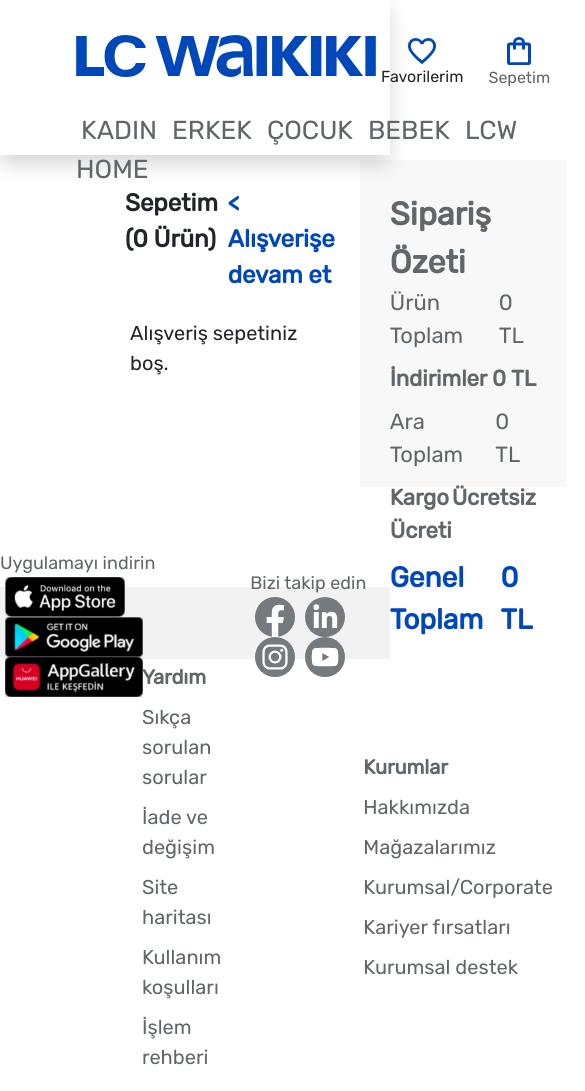
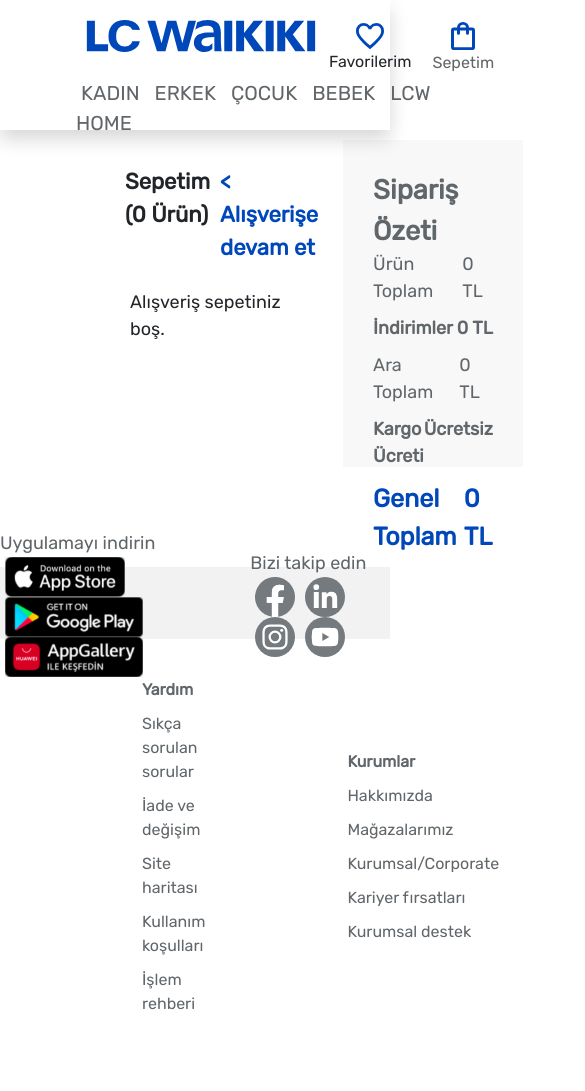
Before and after one commit to sametsunman/lcw-online, a React (Create React App) app: page /shopping-cart in a window 390 px wide. Shown: the top 1091 px of the page, 585 px wide, since content can reach past the window. Built offline with nearby package versions, Linux system fonts and the light colour scheme.

Commit message:
responsive design for smaller screen

```diff
--- a/src/components/Content/index.styles.jsx
+++ b/src/components/Content/index.styles.jsx
@@ -1,5 +1,10 @@
 import styled from 'styled-components';
+import device from '../../utils/Breakpoints'
 
 export const Wrapper = styled.div`
-  padding-top:  160px;
+  padding-top:  140px;
+
+  @media ${device.desktop} {
+    padding-top:  160px;
+  }
 `;
--- a/src/components/Footer/index.styles.jsx
+++ b/src/components/Footer/index.styles.jsx
@@ -1,4 +1,5 @@
 import styled from 'styled-components';
+import device from '../../utils/Breakpoints'
 
 export const Wrapper = styled.div`
   bottom: 0;
@@ -28,7 +29,10 @@
   display: flex;
   justify-content: space-around;
   align-items: center;
-  font-size: 20px;
+  font-size: 16px;
+  @media ${device.desktop} {
+    font-size: 20px;
+  }
   & > ul {
     list-style-type: none;
     margin-left: 110px;
@@ -43,15 +47,22 @@
   cursor: pointer;
   }
   & > ul > li.button {
-    width: 446px;
-    height: 60px;
+    width: 336px;
+    height: 50px;
     padding: 8px;
     border: 1px solid #0047ba;
     border-radius: 8px;
     color: #0047BA;
     text-align: center;
-    font-size: 18px;
+    font-size: 16px;
     font-weight: 600;
+
+    @media ${device.desktop} {
+      font-size: 18px;
+      width: 446px;
+      height: 60px;
+      padding: 8px;
+    }
 
     }
 `;
--- a/src/components/Header/index.styles.jsx
+++ b/src/components/Header/index.styles.jsx
@@ -1,10 +1,11 @@
 import styled from 'styled-components';
+import device from '../../utils/Breakpoints'
 
 export const Wrapper = styled.div`
   position: fixed;
   width: 100%;
-  height: 155px;
-  padding-top: 35px;
+  height: 130px;
+  padding-top: 20px;
   padding-inline: 44px;
   background-color: #ffffff;
   z-index: 600;
@@ -12,13 +13,23 @@
   & > a {
     text-decoration: none;
   }
+
+  @media ${device.desktop} {
+    height: 155px;
+    padding-top: 35px;
+  }
+
 `;
 
 export const TopMenu = styled.ul`
   display: flex;
+  margin-bottom: 0px;
   & >  a {
     text-decoration: none;
     color: #61666A
+  }
+  @media ${device.desktop} {
+    margin-bottom: 1rem;
   }
 `
 
@@ -56,13 +67,18 @@
 
 export const Title = styled.div`
   & > a > img {
+    width: 250px;
+    height: 32px;
+
+  @media ${device.desktop} {
     width: 300px;
     height: 42px;
+  }
   }
   `;
 
   export const FavoriteButton = styled.div`
-    padding: 5px;
+    padding: 3px;
     background: transparent url('assets/icons/favorite_border.svg') 50% 0% no-repeat padding-box;
     margin-left: auto;
     padding-top: 30px;
@@ -70,6 +86,10 @@
     &:hover {
       background-color: #fbfbfb;
       box-shadow: 0px 3px 6px #00000029;
+    }
+
+    @media ${device.desktop} {
+      padding: 5px;
     }
 
   `;
@@ -145,7 +165,7 @@
 
 
   export const BasketButton = styled.div`
-  padding: 5px;
+  padding: 3px;
     background: transparent url('assets/icons/shopping_bag.svg') 50% 0% no-repeat padding-box;
     margin-left: 15px;
     margin-right: 15px;
@@ -155,11 +175,19 @@
       background-color: #fbfbfb;
       box-shadow: 0px 3px 6px #00000029;
     }
+
+    @media ${device.desktop} {
+      padding: 5px;
+    }
   `;
 
   export const MenuItem = styled.li`
   text-transform: uppercase;
   padding-inline: 5px;
-  font-size: 26px;
+  font-size: 20px;
   color: #61666A;
+
+  @media ${device.desktop} {
+    font-size: 26px;
+  }
 `;
--- a/src/screens/MainPage/index.jsx
+++ b/src/screens/MainPage/index.jsx
@@ -27,7 +27,7 @@
                     {
                         products.sort((a, b) => sortingValue==='default' ? a.id - b.id : (sortingValue==='asc' ? a.price - b.price : b.price - a.price ))
                         .map(product => {
-                            return <Grid key={product.id} item xs={3}>
+                            return <Grid key={product.id} item xs={6} lg={3}>
                                 <Product product={product} />
                             </Grid>
                         })
--- a/src/screens/ShoppingCart/index.jsx
+++ b/src/screens/ShoppingCart/index.jsx
@@ -102,11 +102,11 @@
         <span className='summary-title bold'>Sipariş Özeti</span>
         <div className='summary-row'>
           <span>Ürün Toplam</span>
-          <span>{orderCart.length > 1 ? orderCart.reduce(function (a, b) { return a.price * 1.27 + b.price * 1.27 }).toFixed(2) : (orderCart.length === 1 ? orderCart[0].price * 1.27 : 0)} TL</span>
+          <span>{orderCart.length > 1 ? orderCart.reduce(function (a, b) { return a.price * 1.27 + b.price * 1.27 }).toFixed(2) : (orderCart.length === 1 ? (orderCart[0].price * 1.27).toFixed(2) : 0)} TL</span>
         </div>
         <div className='summary-row bold'>
           <span>İndirimler</span>
-          <span>{orderCart.length > 1 ? orderCart.reduce(function (a, b) { return a.price * 0.27 + b.price * 0.27 }).toFixed(2) : (orderCart.length === 1 ? orderCart[0].price * 0.27 : 0)} TL</span>
+          <span>{orderCart.length > 1 ? orderCart.reduce(function (a, b) { return a.price * 0.27 + b.price * 0.27 }).toFixed(2) : (orderCart.length === 1 ? (orderCart[0].price * 0.27).toFixed(2) : 0)} TL</span>
         </div>
         <div className='summary-row'>
           <span>Ara Toplam</span>
--- a/src/styles/MainPage.styles.js
+++ b/src/styles/MainPage.styles.js
@@ -1,11 +1,18 @@
 import styled from 'styled-components';
+import device from '../utils/Breakpoints'
 
-export const Wrapper = styled.div`
-  padding: 100px;
+export const Wrapper = styled.div `
+
+  padding: 60px;
+  padding-top: 30px;
   color: #61666a;
+
+  @media ${device.desktop} {
+    padding:  100px;
+  }
 `;
 
-export const Breadcrumb = styled.ul`
+export const Breadcrumb = styled.ul `
 list-style-type: none;
 & > li {
   display: inline;
@@ -19,12 +26,16 @@
 }
 `;
 
-export const Title = styled.span`
-  font-size: 28px;
+export const Title = styled.span `
+  font-size: 24px;
   padding-inline: 20px;
+
+  @media ${device.desktop} {
+    font-size: 28px;
+  }
 `;
 
-export const Menu = styled.div`
+export const Menu = styled.div `
 display: flex;
 justify-content: space-between;
 padding: 20px;
@@ -43,11 +54,11 @@
 }
 `;
 
-export const Products = styled.div`
+export const Products = styled.div `
   padding: 10px;
 `;
 
-export const ProductItem = styled.div`
+export const ProductItem = styled.div `
   position: relative;
   display: flex;
   flex-direction: column;
@@ -65,15 +76,21 @@
   }
 `;
 
-export const Description = styled.div`
+export const Description = styled.div `
 display: flex;
 flex-direction: column;
   padding: 15px;
   & > span.name {
-    font-size: 20px;
+    font-size: 18px;
+    @media ${device.desktop} {
+      font-size: 20px;
+    }
   }
   & > span.price {
-    font-size: 24px;
+    font-size: 22px;
+    @media ${device.desktop} {
+      font-size: 24px;
+    }
     color: #0047BA;
     font-weight: 600;
   }
@@ -95,7 +112,7 @@
   }
 `;
 
-export const FavoriteButton = styled.div`
+export const FavoriteButton = styled.div `
   position: absolute;
   top: 15px;
   right: 15px;
@@ -110,7 +127,7 @@
   cursor: pointer;
 `;
 
-export const AddToCart = styled.div`
+export const AddToCart = styled.div `
   position: absolute;
   bottom: 20px;
   right: 15px;
--- a/src/styles/ShoppingCart.styles.js
+++ b/src/styles/ShoppingCart.styles.js
@@ -1,4 +1,5 @@
 import styled from 'styled-components';
+import device from '../utils/Breakpoints'
 
 export const Wrapper = styled.div `
   padding-inline: 100px;
@@ -17,7 +18,10 @@
   flex: 4;
     & > .empty-list {
       padding: 10px;
+      font-size: 18px;
+      @media ${device.desktop} {
         font-size: 20px;
+      }
     }
     & > .top {
       display: flex;
@@ -25,7 +29,10 @@
       margin-bottom: 10px;
     }
     & > .top > span {
+      font-size: 22px;
+      @media ${device.desktop} {
         font-size: 24px;
+      }
       font-weight: 600;
       padding: 5px;
     }
@@ -39,8 +46,12 @@
       padding-bottom: 10px;
       border-bottom: 3px solid #ececec;
       & > .cart-image > img {
+        width: 160px;
+        height: 220px;
+        @media ${device.desktop} {
           width: 180px;
           height: 240px;
+        }
         object-fit: cover;
       }
       & > .mid-col {
@@ -50,18 +61,30 @@
         padding-inline: 20px;
       }
       & > .mid-col > .name {
+        font-size: 20px;
+        @media ${device.desktop} {
           font-size: 24px;
+        }
         margin-bottom: 10px;
       }
       & > .mid-col > .code {
+        font-size: 16px;
+        margin-bottom: 70px;
+        @media ${device.desktop} {
           font-size: 18px;
-        margin-bottom: 70px;
+        }
       }
       & > .mid-col > .size {
-        font-size: 22px
+        font-size: 20px;
+        @media ${device.desktop} {
+          font-size: 22px;
+        }
       }
       & > .mid-col > .color {
-        font-size: 22px
+        font-size: 20px;
+        @media ${device.desktop} {
+          font-size: 22px;
+        }
       }
       & > .end-col {
         display: flex;
@@ -70,12 +93,18 @@
         min-width: 170px;
       }
       & > .end-col > .old-price {
+        font-size: 20px;
+        text-decoration: line-through;
+        @media ${device.desktop} {
           font-size: 22px;
-        text-decoration: line-through;
+        }
       }
       & > .end-col > .price {
         color: #0047ba;
+        font-size: 26px;
+        @media ${device.desktop} {
           font-size: 32px;
+        }
         font-weight: 700;
         margin-bottom: 40px;
       }
@@ -84,8 +113,8 @@
         margin-bottom: 30px;
       }
       & > .end-col > .button-group > .button {
-        width: 48px;
-        height: 48px;
+        width: 35px;
+        height: 35px;
         background: #FFFFFF 0% 0% no-repeat padding-box;
         box-shadow: 0px 3px 6px #00000029;
         border-radius: 8px;
@@ -94,10 +123,18 @@
         align-content: center;
         cursor: pointer;
         margin-inline: 10px;
+        @media ${device.desktop} {
+          width: 48px;
+          height: 48px;
+        }
       }
       & > .end-col > .button-count {
+        width: 120px;
+        height: 35px;
+        @media ${device.desktop} {
           width: 150px;
           height: 48px;
+        }
         background: #FFFFFF 0% 0% no-repeat padding-box;
         box-shadow: 0px 3px 6px #00000029;
         border-radius: 8px;
@@ -106,8 +143,12 @@
         align-content: center;
       }
       & > .end-col > .button-count > .sub {
+        width: 35px;
+        height: 35px;
+        @media ${device.desktop} {
           width: 48px;
           height: 48px;
+        }
         display: grid;
         justify-content: center;
         align-content: center;
@@ -115,9 +156,12 @@
 
       }
       & > .end-col > .button-count > .text {
-        font-size: 28px;
+        font-size: 25px;
         font-weight: 600;
         color: #0047ba;
+        @media ${device.desktop} {
+          font-size: 28px;
+        }
       }
 
     }
@@ -132,21 +176,30 @@
   flex: 2;
   padding: 30px;
   & > .summary-title  {
+    font-size: 27px;
+    margin-bottom: 30px;
+    @media ${device.desktop} {
       font-size: 32px;
-    margin-bottom: 30px;
+    }
   }
   & > .summary-row  {
     display: flex;
     justify-content: space-between;
+    font-size: 18px;
+    margin-bottom: 10px;
+    @media ${device.desktop} {
       font-size: 22px;
-    margin-bottom: 10px;
+    }
   }
   & > .bold  {
    font-weight: 600
   }
   & > .summary-total  {
+    font-size: 25px;
+    color: #0047ba;
+    @media ${device.desktop} {
       font-size: 28px;
-    color: #0047ba;
+    }
    }
 `
 
--- /dev/null
+++ b/src/utils/Breakpoints.jsx
@@ -0,0 +1,15 @@
+const size = {
+    mobile: '375px',
+    tablet: '768px',
+    laptop: '1024px',
+    desktop: '2560px'
+  }
+
+ const device = {
+    mobile: `(min-width: ${size.mobile})`,
+    tablet: `(min-width: ${size.tablet})`,
+    laptop: `(min-width: ${size.laptop})`,
+    desktop: `(min-width: ${size.desktop})`
+  };
+
+  export default device;
```
Lines whose indentation alone changed are shown as unchanged.
